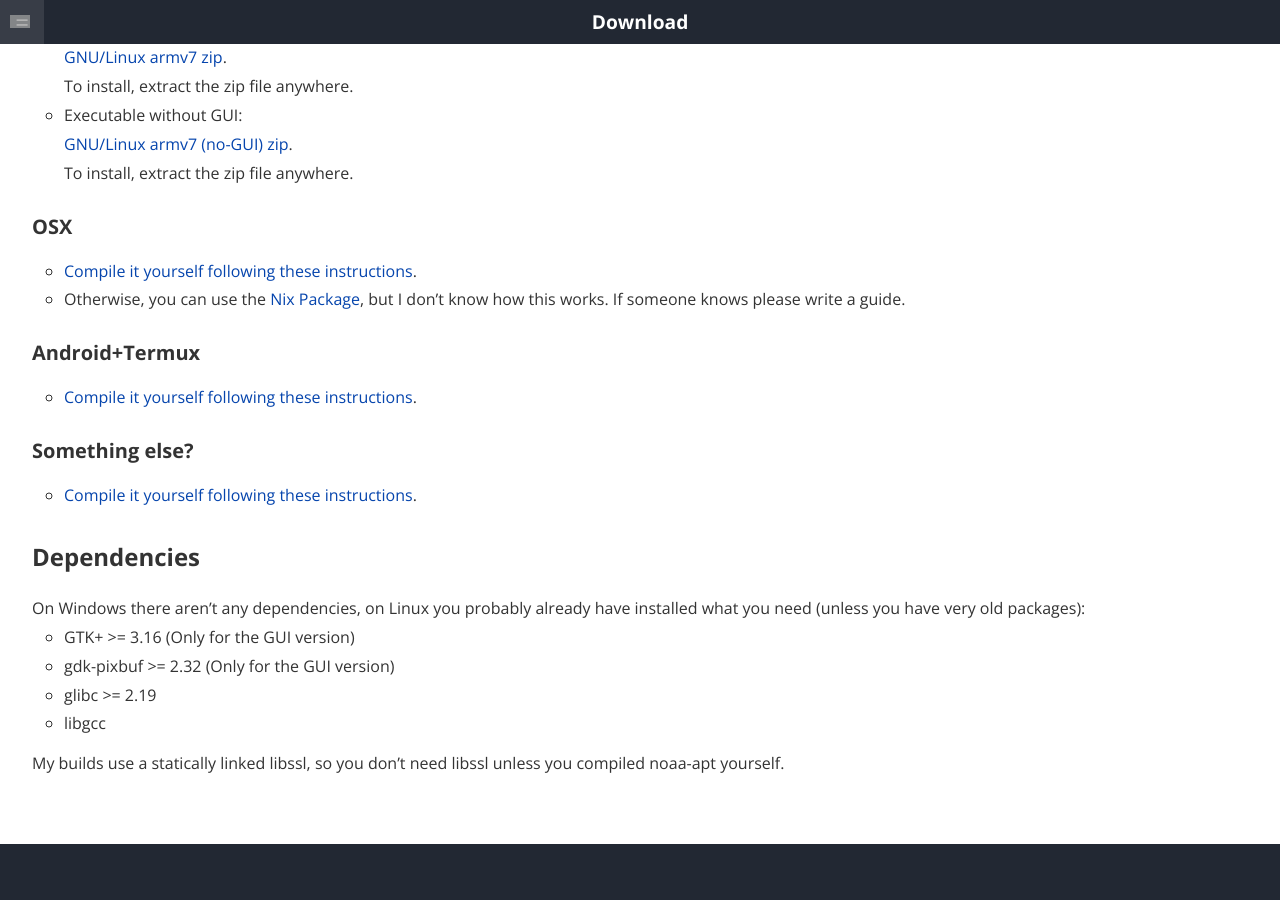
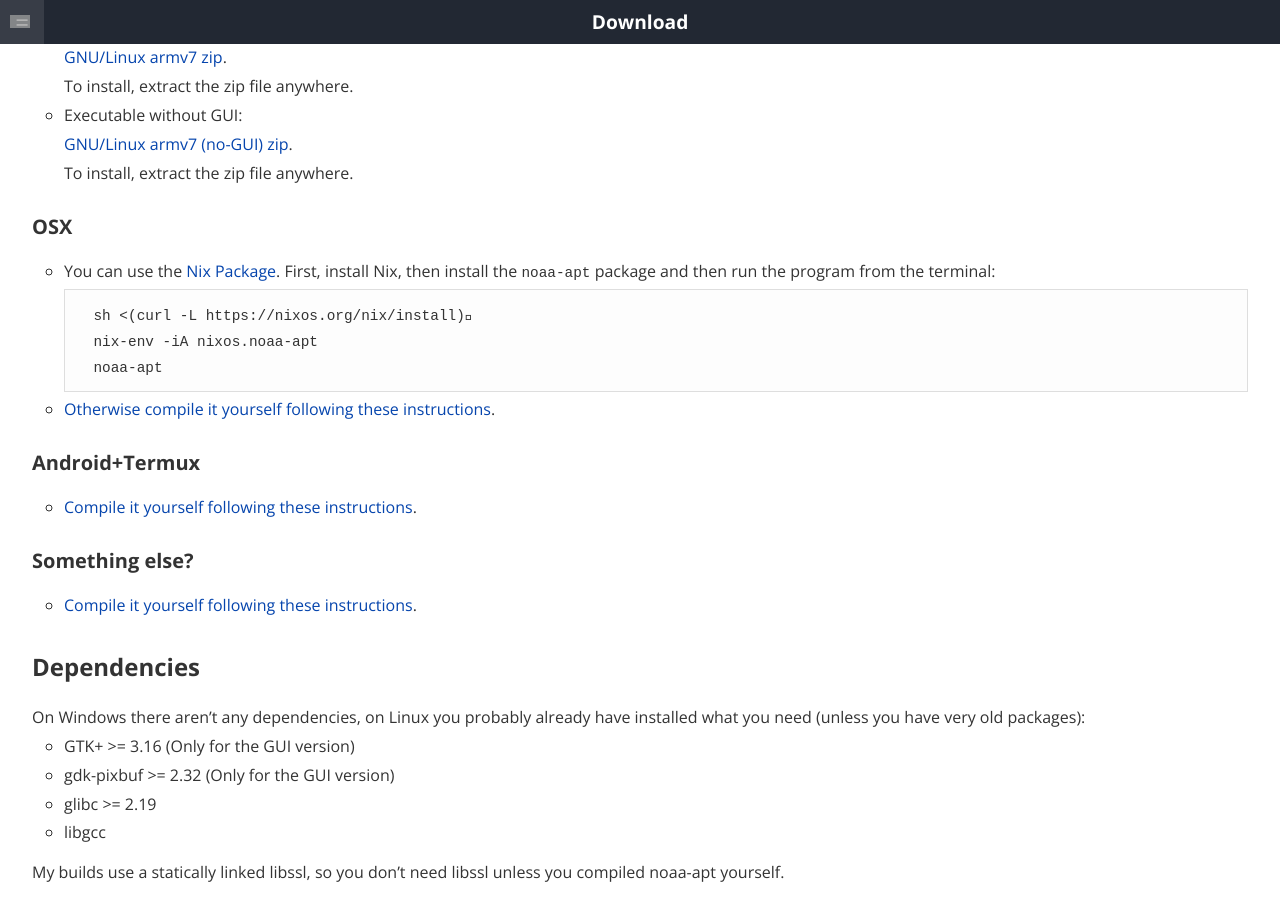
Before and after one commit to martinber/noaa-apt, a Jekyll site: the page built from docs/download.md, in a window 1280 px wide and 900 px high, scrolled down 1385 px. Built offline with Jekyll 4.4.1, drawn with Linux system fonts in a browser that asks for light colours.

Commit message:
Add instructions to install from Nix in MacOS

````diff
--- a/docs/download.md
+++ b/docs/download.md
@@ -81,11 +81,18 @@ After downloading and installing, visit [the Usage page](./usage.html).
 
 ### OSX
 
-- [Compile it yourself following these instructions](./development.html#compilation).
+- You can use the [Nix Package](https://search.nixos.org/packages?query=noaa-apt&from=0&size=30&sort=relevance&channel=unstable).
+    First, install Nix, then install the `noaa-apt` package and then run the
+    program from the terminal:
 
-- Otherwise, you can use the
-    [Nix Package](https://search.nixos.org/packages?query=noaa-apt&from=0&size=30&sort=relevance&channel=unstable),
-    but I don't know how this works. If someone knows please write a guide.
+    ```
+    sh <(curl -L https://nixos.org/nix/install)
+    nix-env -iA nixos.noaa-apt
+    noaa-apt
+    ```
+
+
+- [Otherwise compile it yourself following these instructions](./development.html#compilation).
 
 ### Android+Termux
 
````
